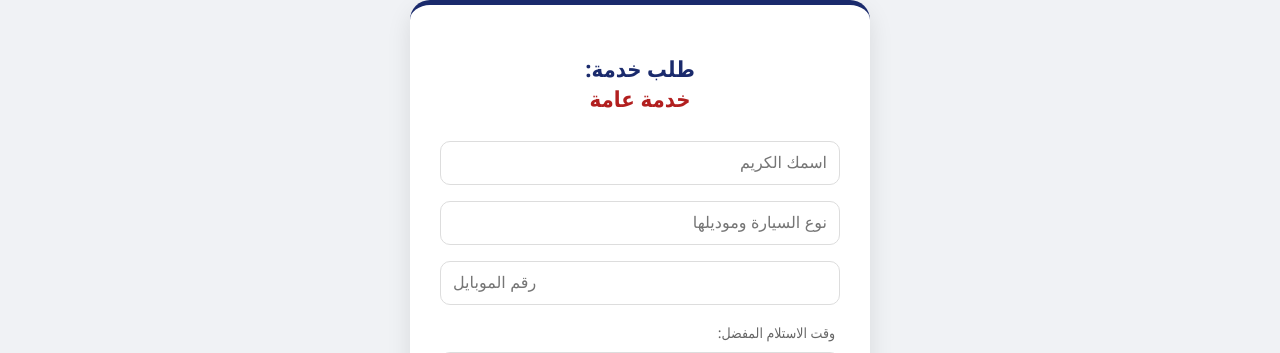
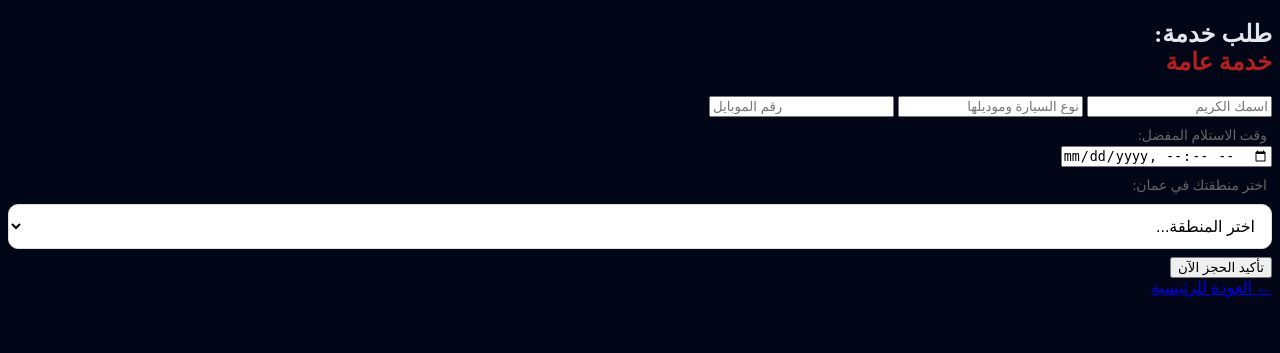
Before and after one commit to Laith15-10/TOP-CAR-, a Django app: page /order/ in a window 1280 px wide. Shown: the top 353 px of the page. After the commit the page ends 297 px from the top, so only its background shows below. Run offline with Django 5.2, Linux system fonts and the light colour scheme.

Commit message:
order_service.html

```diff
--- a/accounts/templates/order_service.html
+++ b/accounts/templates/order_service.html
@@ -4,13 +4,28 @@
     <meta charset="UTF-8">
     <title>حجز خدمة | TOP CAR</title>
     <style>
-        body { font-family: 'Segoe UI', Tahoma, Geneva, Verdana, sans-serif; background-color: #f0f2f5; display: flex; justify-content: center; align-items: center; min-height: 100vh; margin: 0; }
-        .order-card { background: white; padding: 30px; border-radius: 20px; box-shadow: 0 10px 25px rgba(0,0,0,0.1); width: 90%; max-width: 400px; text-align: center; border-top: 5px solid #1a2a6c; }
-        h2 { color: #1a2a6c; font-size: 22px; margin-bottom: 20px; }
-        input { width: 100%; padding: 12px; margin: 8px 0; border: 1px solid #ddd; border-radius: 10px; box-sizing: border-box; font-size: 16px; }
-        .submit-btn { background: linear-gradient(to right, #1a2a6c, #b21f1f); color: white; border: none; padding: 15px; width: 100%; border-radius: 10px; cursor: pointer; font-size: 18px; font-weight: bold; margin-top: 10px; transition: 0.3s; }
-        .submit-btn:hover { opacity: 0.9; transform: translateY(-2px); }
-        .back-link { display: block; margin-top: 20px; color: #777; text-decoration: none; font-size: 14px; }
+       /* الخلفية الفخمة */
+body {
+    background: #020617; /* أسود كحلي عميق */
+    color: #e2e8f0;
+}
+
+/* بطاقة الطلب (التصميم الزجاجي) */
+.card {
+    background: rgba(30, 41, 59, 0.8) !important;
+    backdrop-filter: blur(12px);
+    border: 1px solid rgba(56, 189, 248, 0.3) !important; /* حدود نيون */
+    border-radius: 25px !important;
+}
+
+/* الأزرار النيون */
+.btn-primary {
+    background: linear-gradient(90deg, #0ea5e9, #2dd4bf) !important;
+    border: none !important;
+    box-shadow: 0 0 20px rgba(14, 165, 233, 0.5);
+    border-radius: 15px !important;
+    padding: 12px !important;
+}
     </style>
     <link rel="stylesheet" href="https://unpkg.com/leaflet@1.9.4/dist/leaflet.css" />
 <script src="https://unpkg.com/leaflet@1.9.4/dist/leaflet.js"></script>
@@ -50,7 +65,7 @@
         <option value="طبربور">طبربور</option>
         <option value="ضاحية الرشيد">ضاحية الرشيد</option>
     </select>
-<div id="map" style="height: 300px; border-radius: 15px;"></div>
+
 <input type="hidden" name="customer_lat" id="lat">
 <input type="hidden" name="customer_lon" id="lon">
     <button type="submit" class="submit-btn">تأكيد الحجز الآن</button>
```
